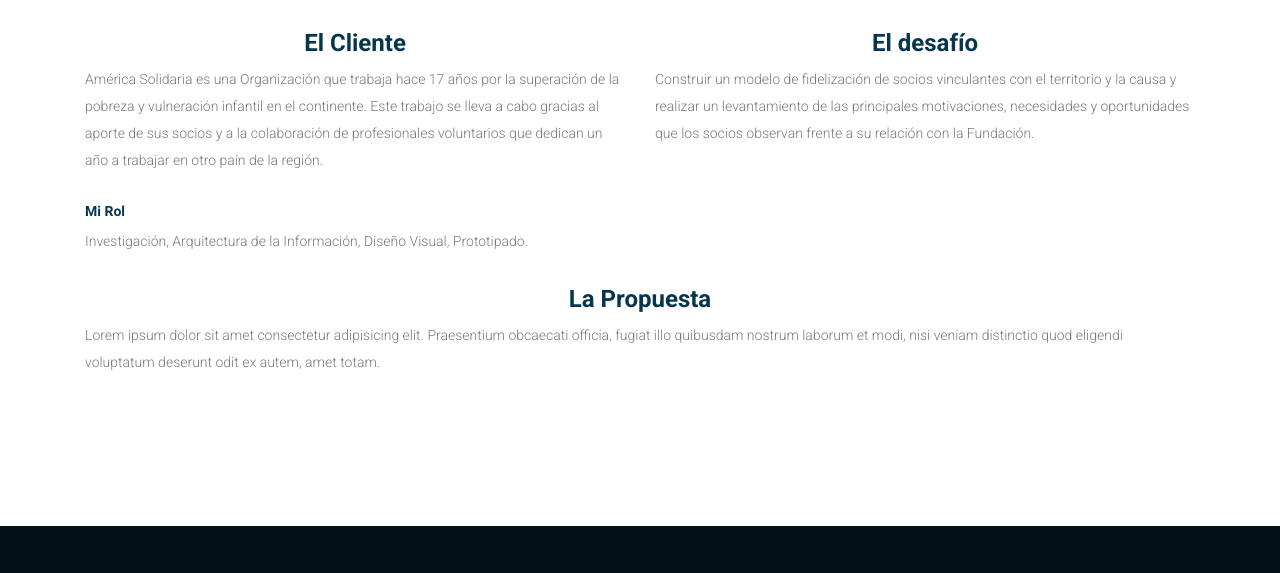
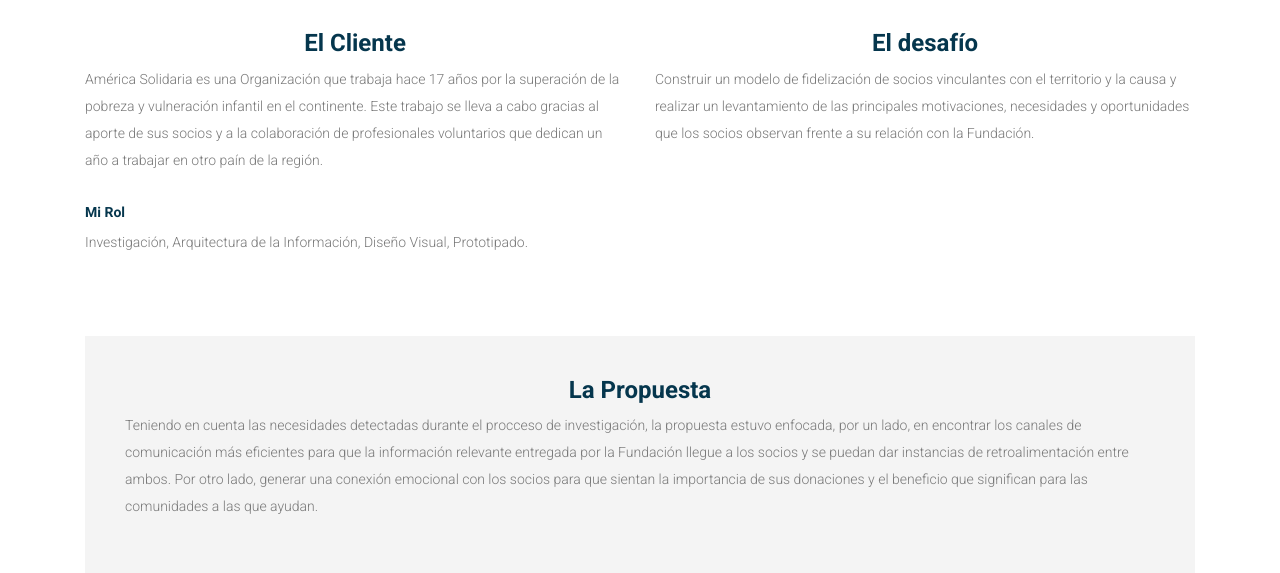
Before and after one commit to VanesaGonzalez/portafolio, a plain HTML site: page americaSolidaria.html in a window 1280 px wide. Shown: the part 441-1014 px from the top of the page. Drawn offline with Linux system fonts and the light colour scheme; some packages are replaced by stand-ins of ours.

Commit message:
agregando propuesta

```diff
--- a/americaSolidaria.html
+++ b/americaSolidaria.html
@@ -95,24 +95,33 @@
 							</p>
 						</div>
 					</div>
+				</div>
 
-					<div class="col-lg-12 col-md-6 all latest popular upcoming">
+				<div class="row">
+					<div class="col-lg-12 col-md-12 all following">
 						<div class="single_portfolio">
 							<h6>Mi Rol</h6>
 							<p>Investigación, Arquitectura de la Información, Diseño Visual, Prototipado.</p>
 						</div>
 					</div>
+				</div>
 
-					<div class="col-lg-12 col-md-6 all latest popular upcoming">
-						<div class="single_portfolio">
-							<h3>La Propuesta</h3>
-							<p> Lorem ipsum dolor sit amet consectetur adipisicing elit.
-								Praesentium obcaecati officia, fugiat illo quibusdam nostrum laborum et modi,
-							   nisi veniam distinctio quod eligendi voluptatum deserunt odit ex autem, amet totam.</p>
+				<div class="wrapper">
+					<div class="row">
+						<div class="col-lg-12 col-md-12 all following">
+							<div class="single_portfolio">
+								<h3>La Propuesta</h3>
+								<p> Teniendo en cuenta las necesidades detectadas durante el procceso de investigación, la propuesta estuvo enfocada,
+									por un lado, en encontrar los canales de comunicación más eficientes para que la información relevante entregada por
+									la Fundación llegue a los socios y se puedan dar instancias de retroalimentación entre ambos. Por otro lado,
+									generar una conexión emocional con los socios para que sientan la importancia de sus donaciones y el
+									beneficio que significan para las comunidades a las que ayudan.
+								</p>
+							</div>
 						</div>
 					</div>
+				</div>
 
-				</div>
 			</div>
 		</div>
 	</section>
--- a/css/style.css
+++ b/css/style.css
@@ -8,6 +8,12 @@
     font-weight:300;
     font-family:"Roboto",sans-serif;
     color:#797979
+}
+.wrapper{
+    display: block;
+    background-color: #F4F4F4;
+    padding: 40px;
+    margin-top: 50px;
 }
 .logo_h img{
     width:50px ;
@@ -2904,6 +2910,10 @@
         margin-bottom:35px
     }
 }
+.center{
+    display: flex;
+    justify-content: center;
+}
 .single_portfolio h3{
     display: flex;
     justify-content: center;
```
